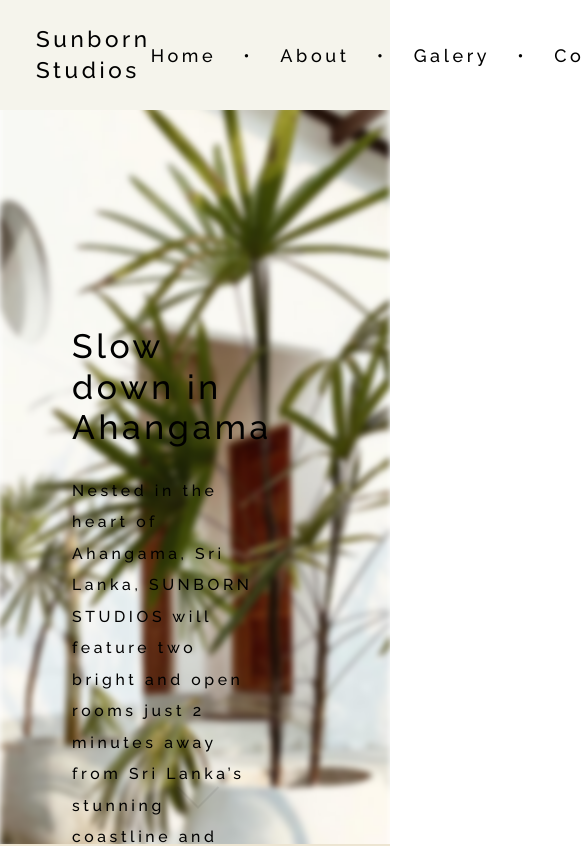
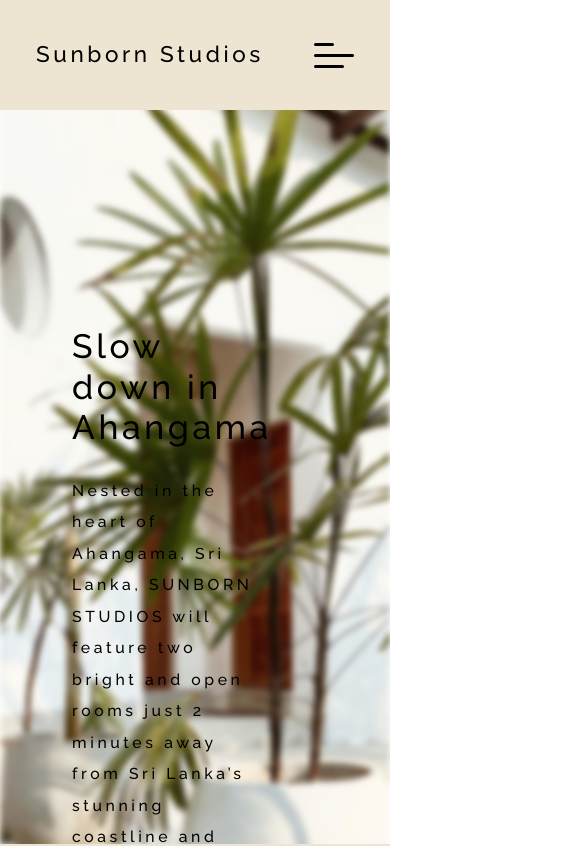
Before and after one commit to Vinchd/Sunborn_Studios, a React (Vite) app: page / in a window 390 px wide. Shown: the top 846 px of the page, 585 px wide, since content can reach past the window. Built offline with nearby package versions, Linux system fonts and the light colour scheme.

Commit message:
create mobile burger menu

```diff
--- a/src/App.css
+++ b/src/App.css
@@ -27,6 +27,66 @@
   font-family: "Raleway", "RalewayLight", sans-serif;
   font-size: 18px;
   letter-spacing: 0.2rem;
+}
+
+/* BugerMenu */
+.burger {
+  display: flex;
+  flex-direction: column;
+  justify-content: center;
+  width: 40px;
+  height: 40px;
+  cursor: pointer;
+}
+
+label span {
+  background: black;
+  border-radius: 10px;
+  height: 3px;
+  margin: 4px 0;
+  transition: 0.4s cubic-bezier(0.68, -0.6, 0.32, 1.6);
+}
+
+.burgerline:nth-of-type(1) {
+  width: 50%;
+}
+
+.burgerline:nth-of-type(2) {
+  width: 100%;
+}
+
+.burgerline:nth-of-type(3) {
+  width: 75%;
+}
+
+input[type="checkbox"] {
+  display: none;
+}
+
+input[type="checkbox"]:checked ~ span:nth-of-type(1) {
+  transform-origin: bottom;
+  transform: rotatez(45deg) translate(4px, 0px);
+}
+
+input[type="checkbox"]:checked ~ span:nth-of-type(2) {
+  transform-origin: top;
+  transform: rotatez(-45deg);
+}
+
+input[type="checkbox"]:checked ~ span:nth-of-type(3) {
+  transform-origin: bottom;
+  width: 50%;
+  transform: translate(18px, -4px) rotatez(45deg);
+}
+
+.menu {
+  transition: transform 0.5s ease-out;
+  z-index: 5;
+}
+
+.active {
+  transform: translate(0);
+  display: flex;
 }
 
 .scroll-arrow {
@@ -73,7 +133,11 @@
 .homegrid {
   display: grid;
   grid-template-columns: repeat(2, 1fr);
-  grid-template-rows: repeat(3, 1fr);
+  grid-template-rows: repeat(3, 280px);
   grid-column-gap: 10px;
   grid-row-gap: 0px;
 }
+
+/* * {
+  box-shadow: 0 0 0 3px red inset;
+} */
--- a/src/components/Header.jsx
+++ b/src/components/Header.jsx
@@ -1,12 +1,22 @@
+import { useState } from "react";
 import { Link } from "react-router-dom";
 
 export default function Header() {
+  const [active, setActive] = useState("");
+
+  const handleClick = () => {
+    setActive(active === "" ? "active" : "");
+  };
+  const handleClickLink = () => {
+    setActive("");
+  };
   return (
-    <div className="bg-primary h-[110px] flex items-center px-8 justify-between">
-      <Link to="/">
-        <h1 className="text-xl">Sunborn Studios</h1>
+    <>
+      <div className="bg-quaternary h-[110px] flex items-center px-8 justify-between z-30 relative">
+        <Link to="/" onClick={handleClickLink}>
+          <h1 className="mr-5 text-xl">Sunborn Studios</h1>
         </Link>
-      <div className="flex gap-6">
+        <nav className="flex gap-6 max-md:hidden">
           <Link to="/">Home</Link>
           <div>&#8226;</div>
           <Link to="/about">About</Link>
@@ -14,7 +24,53 @@ export default function Header() {
           <Link to="/galery">Galery</Link>
           <div>&#8226;</div>
           <Link to="/contact">Contact/Bookings</Link>
+        </nav>
+        <label className="burger z-10 top-[30%] lg:hidden">
+          <input
+            type="checkbox"
+            onChange={handleClick}
+            checked={active === "active"}
+          />
+          <span className="burgerline">{}</span>
+          <span className="burgerline">{}</span>
+          <span className="burgerline">{}</span>
+        </label>
       </div>
-    </div>
+      <nav
+        className={`absolute z-10 flex flex-col items-center gap-1 p-6 right-0 rounded-bl-sm translate-y-[-100%] bg-quaternary w-fit min-md:hidden menu ${active}`}
+      >
+        <Link
+          to="/"
+          onClick={handleClickLink}
+          className="w-full text-sm text-center"
+        >
+          Home
+        </Link>
+        <div>&#8226;</div>
+        <Link
+          to="/about"
+          onClick={handleClickLink}
+          className="w-full text-sm text-center"
+        >
+          About
+        </Link>
+        <div>&#8226;</div>
+        <Link
+          to="/galery"
+          onClick={handleClickLink}
+          className="w-full text-sm text-center"
+        >
+          Galery
+        </Link>
+        <div>&#8226;</div>
+        <Link
+          to="/contact"
+          onClick={handleClickLink}
+          className="w-full text-sm text-center"
+        >
+          Contact/Bookings
+        </Link>
+      </nav>
+    </>
   );
 }
```
Lines whose indentation alone changed are shown as unchanged.
